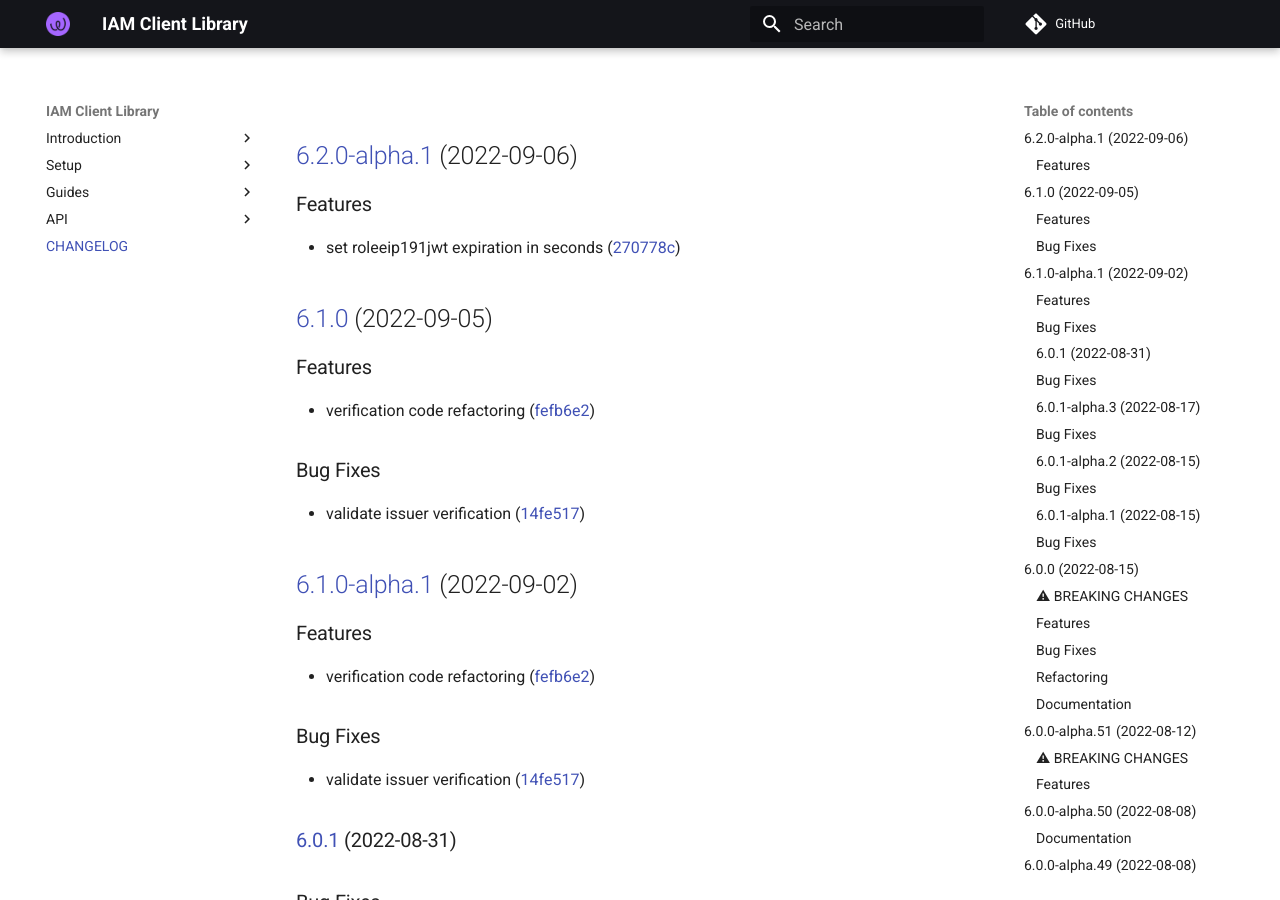
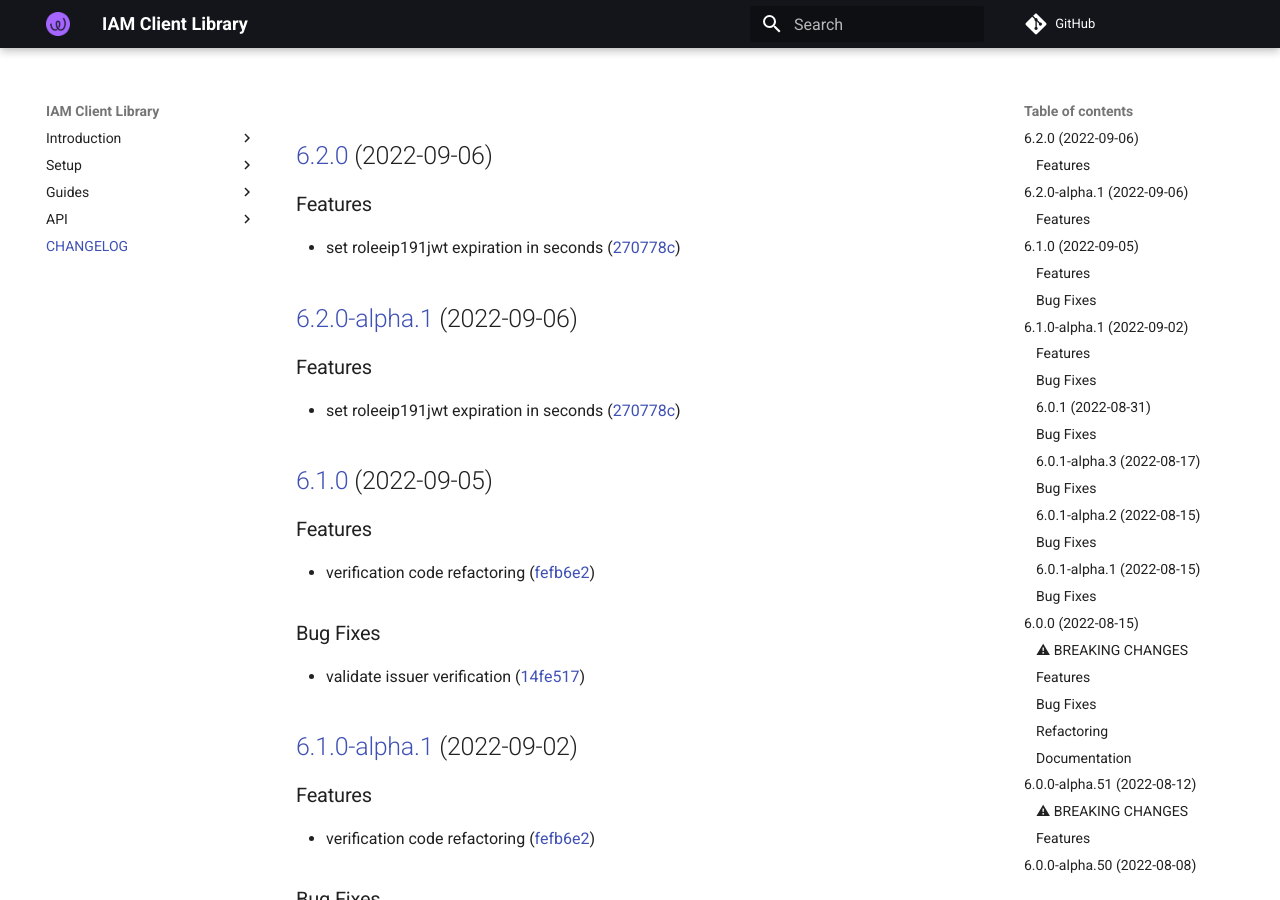
Before and after one commit to energywebfoundation/iam-client-lib, an MkDocs documentation site: the page built from docs/CHANGELOG.md, in a window 1280 px wide and 900 px high. Built offline with MkDocs 1.6.1 and Material for MkDocs 9.7.7, drawn with Linux system fonts in a browser that asks for light colours; comment, search, counter and statistics services are not loaded.

Commit message:
chore(release): 6.2.0 [skip ci]
## [6.2.0](https://github.com/energywebfoundation/iam-client-lib/compare/v6.1.0...v6.2.0) (2022-09-06)

### Features

* set roleeip191jwt expiration in seconds ([270778c](https://github.com/energywebfoundation/iam-client-lib/commit/270778cf3b462c6304c9fa401a0b3b344f2077e0))

```diff
--- a/docs/CHANGELOG.md
+++ b/docs/CHANGELOG.md
@@ -1,3 +1,10 @@
+## [6.2.0](https://github.com/energywebfoundation/iam-client-lib/compare/v6.1.0...v6.2.0) (2022-09-06)
+
+
+### Features
+
+* set roleeip191jwt expiration in seconds ([270778c](https://github.com/energywebfoundation/iam-client-lib/commit/270778cf3b462c6304c9fa401a0b3b344f2077e0))
+
 ## [6.2.0-alpha.1](https://github.com/energywebfoundation/iam-client-lib/compare/v6.1.0...v6.2.0-alpha.1) (2022-09-06)
 
 
--- a/package.json
+++ b/package.json
@@ -1,6 +1,6 @@
 {
   "name": "iam-client-lib",
-  "version": "6.2.0-alpha.1",
+  "version": "6.2.0",
   "description": "Library for Decentralized Identity and Access Management",
   "main": "dist/index.js",
   "module": "dist/index.esm.js",
```
